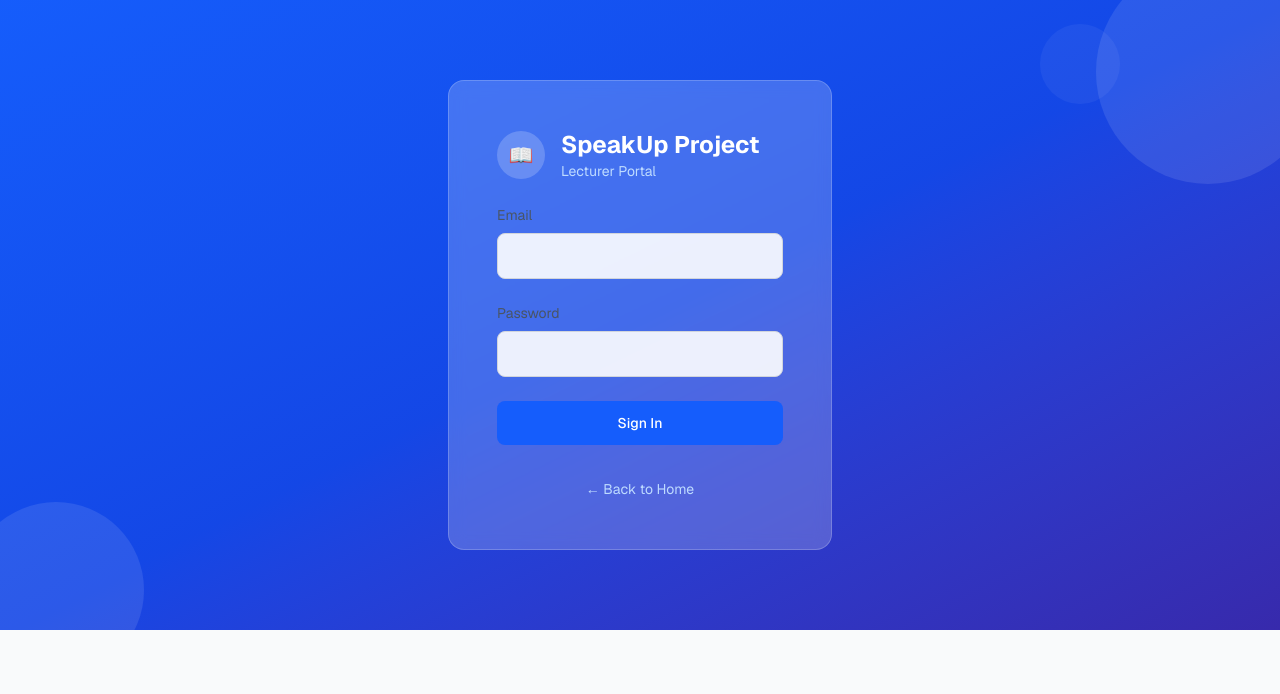
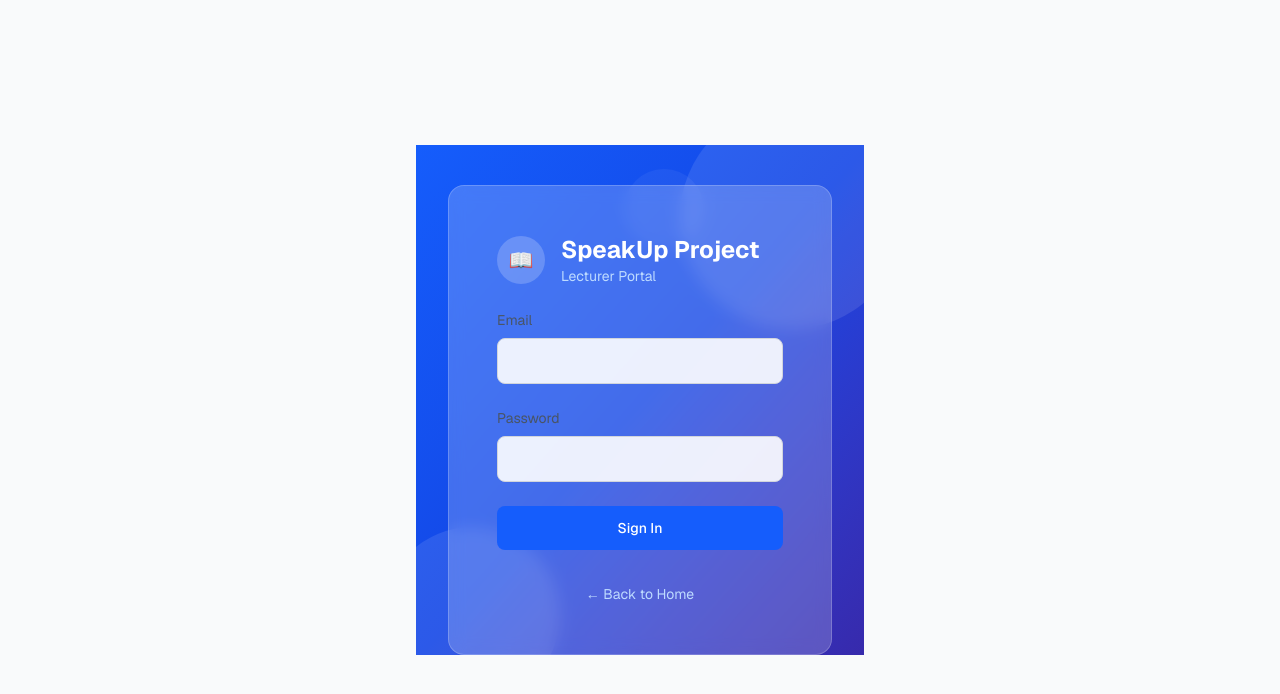
Before and after one commit to dnysaz/speakup-project, a Next.js app: page /guru/login in a window 1280 px wide. Shown: the top 694 px of the page. Built offline with nearby package versions, Linux system fonts and the light colour scheme.

Commit message:
Adjust login page positioning - reduce top/bottom spacing for better alignment

```diff
--- a/app/guru/login/page.tsx
+++ b/app/guru/login/page.tsx
@@ -30,12 +30,12 @@ export default function GuruLoginPage() {
   }
 
   return (
-    <div className="min-h-screen bg-gray-50">
-      <div className="relative bg-gradient-to-br from-blue-600 via-blue-700 to-indigo-800 text-white overflow-hidden py-20">
+    <div className="min-h-screen bg-gray-50 flex items-center justify-center px-4">
+      <div className="relative bg-gradient-to-br from-blue-600 via-blue-700 to-indigo-800 text-white overflow-hidden w-full max-w-md">
         <div className="absolute -top-10 -right-10 w-56 h-56 bg-white/10 rounded-full" />
         <div className="absolute -bottom-12 -left-8 w-44 h-44 bg-white/10 rounded-full" />
         <div className="absolute top-6 right-40 w-20 h-20 bg-white/5 rounded-full" />
-        <div className="relative max-w-4xl mx-auto px-4">
+        <div className="relative px-4 pt-10">
           <div className="max-w-sm mx-auto bg-white/20 backdrop-blur-sm rounded-2xl border border-white/20 p-12">
             <div className="flex items-center gap-4 mb-6">
               <div className="w-12 h-12 rounded-full bg-white/20 flex items-center justify-center text-white font-bold text-xl">📖</div>
```
